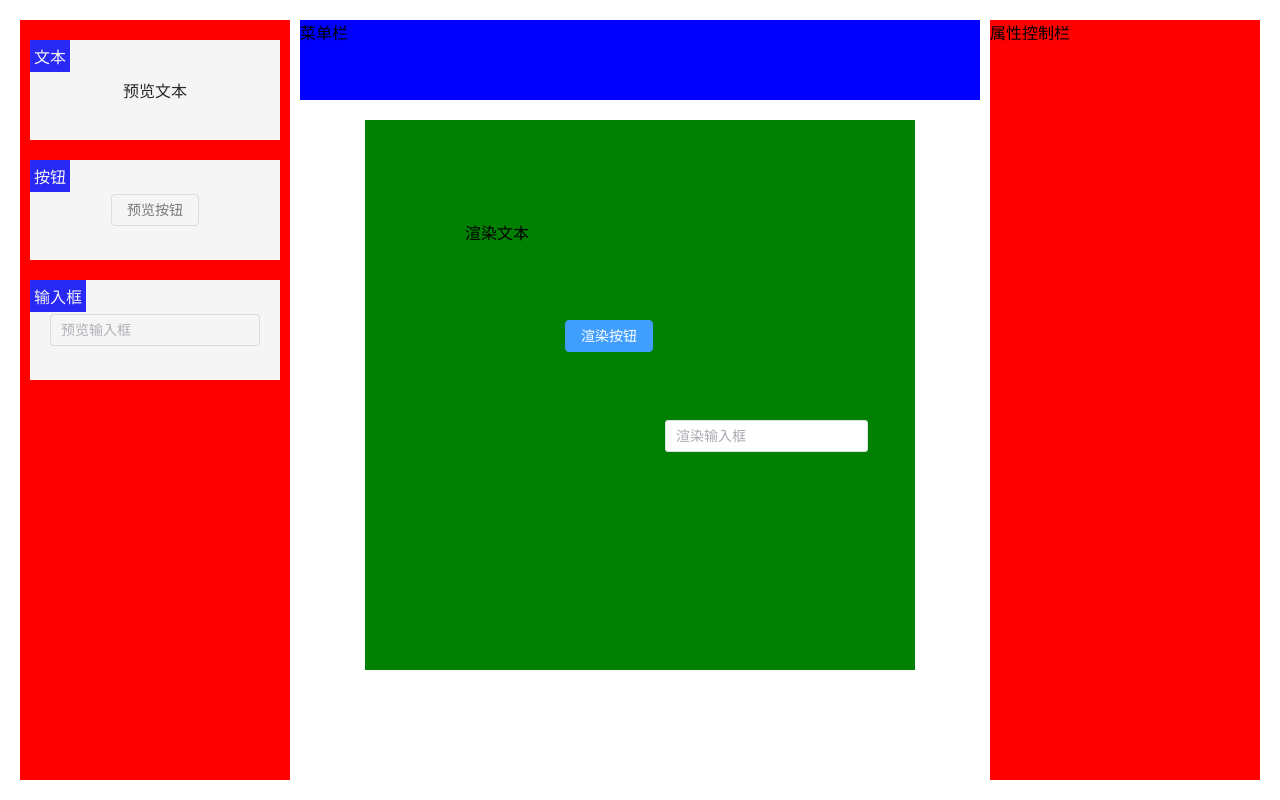
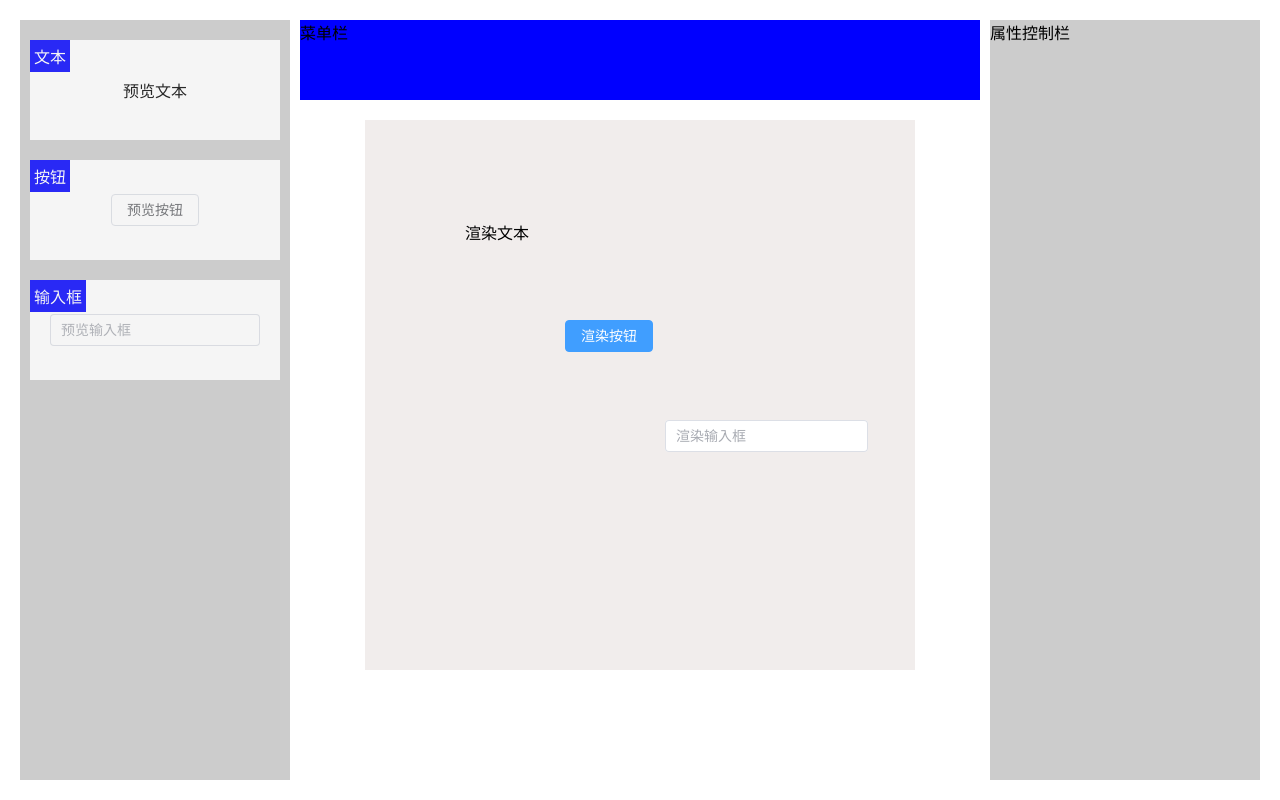
Before and after one commit to baozjj/Bao-Low-Code, a Vue app: page /about in a window 1280 px wide. Built offline with nearby package versions, Linux system fonts and the light colour scheme; the HTML template or start-up script is replaced by a standard one.

Commit message:
feat: bgc

```diff
--- a/src/views/MainPage/components/Editor/index.vue
+++ b/src/views/MainPage/components/Editor/index.vue
@@ -112,7 +112,7 @@ const containerMousedown = () => {
   .editor-right {
     position: absolute;
     width: 270px;
-    background-color: red;
+    background-color: #ccc;
     top: 0;
     bottom: 0;
   }
@@ -181,7 +181,7 @@ const containerMousedown = () => {
         margin: 20px auto;
         width: 1000px;
         height: 1000px;
-        background-color: green;
+        background-color: #f1edec;
         position: relative;
 
         .editor-block::after {
```
